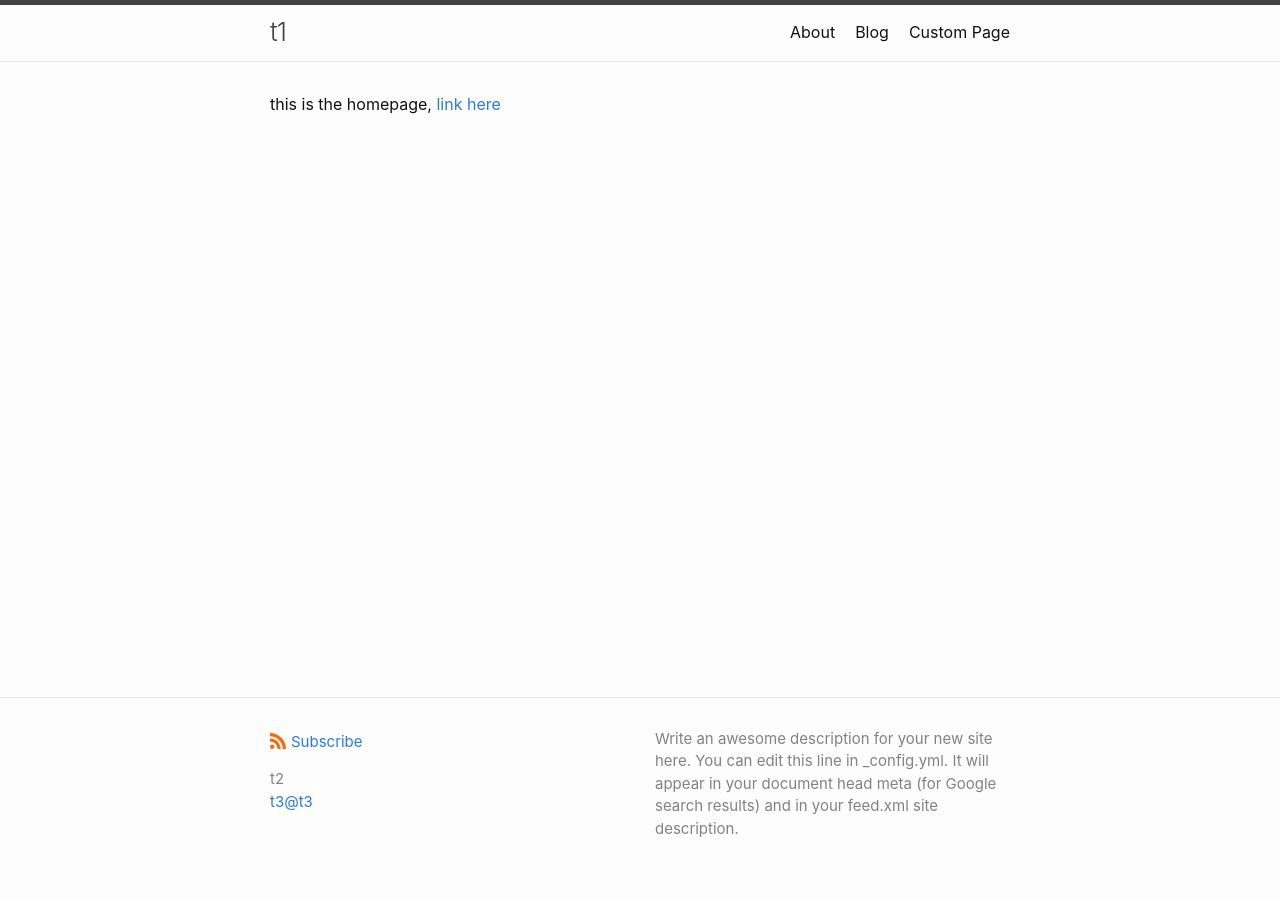
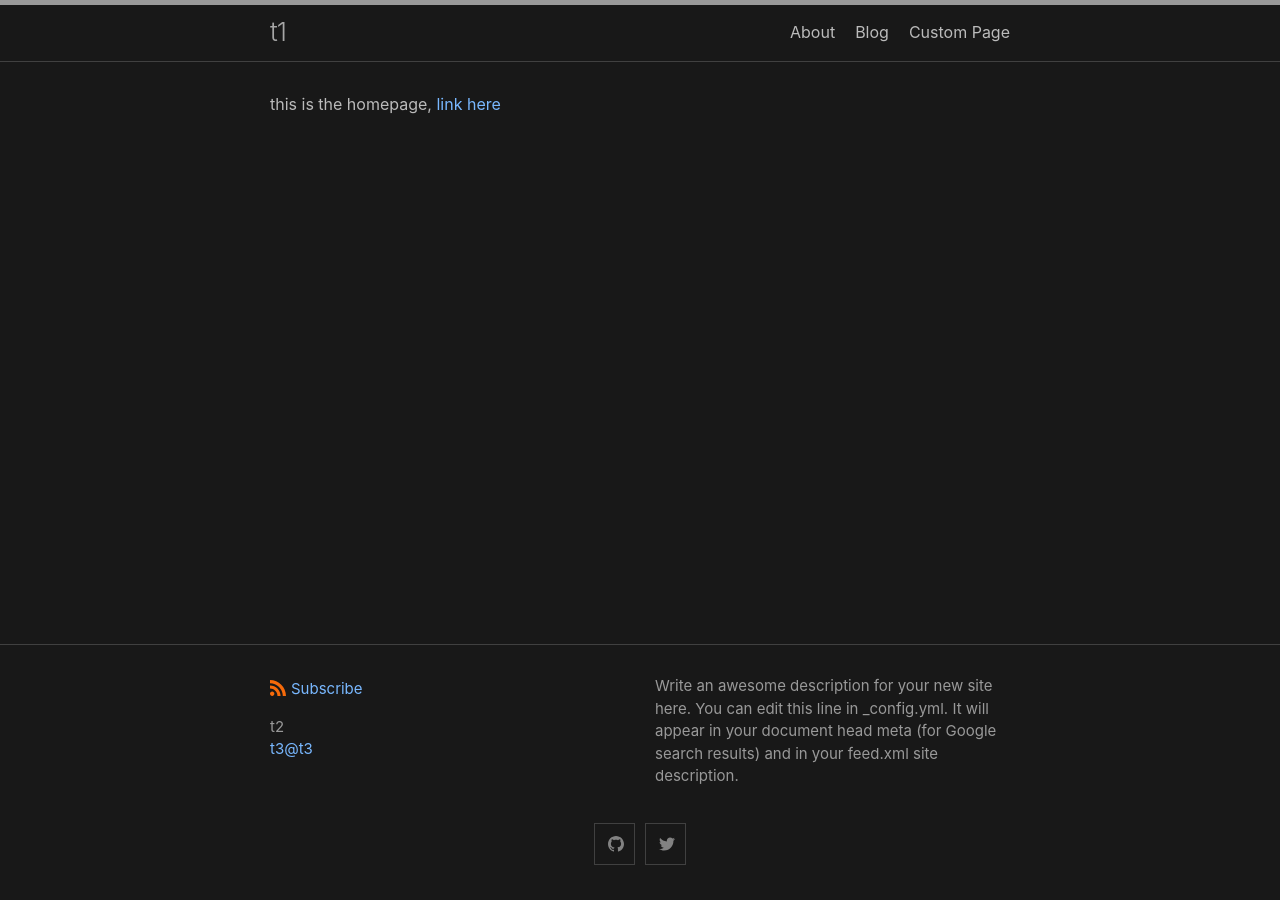
Before and after one commit to vcslt/vcslt.github.io, a Jekyll site: the page built from index.md, in a window 1280 px wide. Built offline with Jekyll 4.4.1, drawn with Linux system fonts in a browser that asks for light colours.

Commit message:
added theme

```diff
--- a/_config.yml
+++ b/_config.yml
@@ -13,7 +13,7 @@ show_excerpts: false # set to true to show excerpts on the homepage
 # refer to https://shopify.github.io/liquid/filters/date/ if you want to customize this
 minima:
   date_format: "%b %-d, %Y"
-
+  skin: dark
   # generate social links in footer
   social_links:
     twitter: jekyllrb
@@ -55,8 +55,6 @@ minima:
 
 # Build settings
 theme: minima
-minima:
-  - skin: dark
 plugins:
  - jekyll-feed
  - jekyll-seo-tag
```
